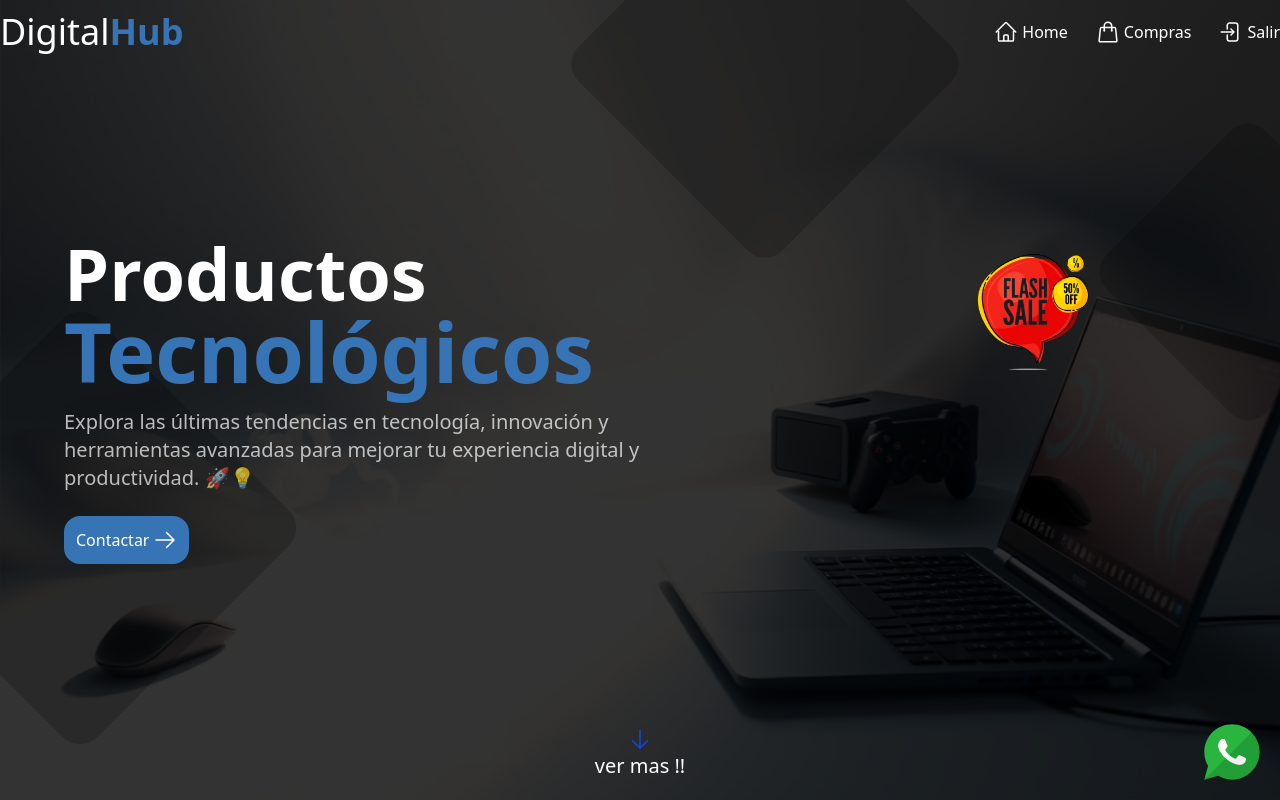
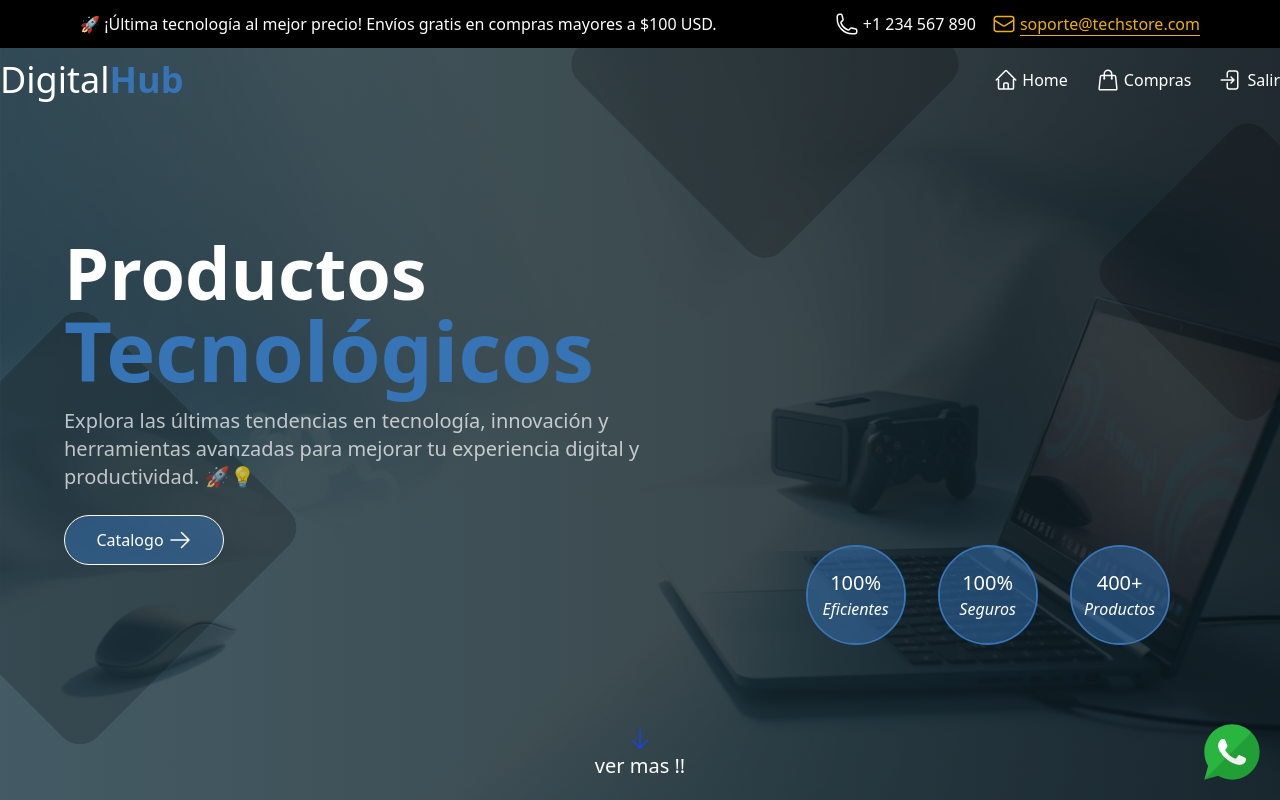
Before and after one commit to millerbermeo/e-commerce-front, a React (Vite) app: page / in a window 1280 px wide. Built offline with nearby package versions, Linux system fonts and the light colour scheme.

Commit message:
commit frontend home page

```diff
--- /dev/null
+++ b/src/features/home/components/Counter.tsx
@@ -0,0 +1,21 @@
+import React from 'react'
+
+interface propsCounter {
+    texto: string
+    porcentaje: string
+}
+
+const Counter: React.FC<propsCounter> = ({ texto, porcentaje = '90' }) => {
+    return (
+        <>
+            <div className='border-2 rounded-full border-[#3674B5]'>
+                <div className='w-24 h-24 rounded-full text-center bg-[#3674B5]/50 flex justify-center items-center flex-col'>
+                    <span className='text-xl'>{porcentaje}</span>
+                    <span className='italic'>{texto}</span>
+                </div>
+            </div>
+        </>
+    )
+}
+
+export default Counter
--- a/src/features/home/components/SliderHome.tsx
+++ b/src/features/home/components/SliderHome.tsx
@@ -1,54 +1,44 @@
 import React from 'react'
 import img1 from '../../../assets/img3.jpg'
-import sale from '../../../assets/sale.png'
 import ArrowRight from '../../../shared/icons/ArrowRight'
+import Counter from './Counter'
 
 const SliderHome: React.FC = () => {
+
+
+
     return (
         <div className="w-full h-screen relative">
             {/* Imagen de fondo */}
             <img src={img1} className="w-full h-full rotate-y-180 object-cover absolute top-0 left-0 z-10" alt="Imagen de fondo" />
 
             {/* Contenedor del contenido */}
-            <div className="absolute top-0  left-0 w-full h-full flex  items-center justify-between text-white z-20 bg-black/80 p-6 overflow-x-hidden">
+            <div className="absolute top-0 left-0 w-full h-full flex items-center justify-between text-white z-20 bg-black/60 p-6 overflow-x-hidden
+     before:absolute before:top-0 before:left-0 before:w-full before:h-full before:bg-gradient-to-r before:from-[#2C5364] before:via-[#203A43] before:to-[#0F2027] before:opacity-60 before:-z-10">
                 <div className='absolute -top-20 right-[29%] rounded-3xl rotate-45 flex justify-start items-end w-72 h-72 bg-black/20'>
                     <div className="-rotate-45 text-center flex flex-col items-center -translate-y-10 translate-x-8">
-                        {/* <h3 className="font-bold text-5xl tracking-wide text-white drop-shadow-lg">
-                            Productos
-                        </h3>
-                        <h4 className="text-3xl font-semibold text-yellow-400 mt-2 drop-shadow-lg">
-                            En oferta
-                        </h4>
-                        <p className="text-lg text-gray-200 mt-2 px-10">¡Nuevas promociones todos los días!</p> */}
+
                     </div>
 
                 </div>
                 <div className='container mx-auto flex justify-between px-10'>
                     <div className='absolute bottom-28 -left-20 rounded-3xl rotate-45 flex justify-start items-end w-80 h-80 bg-black/20'>
                         <div className="-rotate-45 text-center flex flex-col items-center -translate-y-10 translate-x-8">
-
                         </div>
-
                     </div>
                     <div className='flex flex-col items-start relative'>
-                        <h1 className="text-7xl  font-bold text-left">Productos <br /> <span className=' text-[83px] text-[#3674B5]'>Tecnológicos</span></h1>
-                        <p className="text-xl text-left mt-4 w-full opacity-70">Explora las últimas tendencias en tecnología, innovación y herramientas avanzadas para mejorar tu experiencia digital y productividad. 🚀💡</p>
-                        <button className="mt-6 bg-[#3674B5] cursor-pointer p-3 rounded-2xl hover:bg-blue-800 transition flex gap-x-1">Contactar <ArrowRight /></button>
+                        <h1 className="text-7xl 2xl:text-[120px] font-bold text-left">Productos <br /> <span className=' text-[83px] text-[#3674B5]'>Tecnológicos</span></h1>
+                        <p className="text-xl 2xl:text-2xl text-left mt-4 w-full opacity-70">Explora las últimas tendencias en tecnología, innovación y herramientas avanzadas para mejorar tu experiencia digital y productividad. 🚀💡</p>
+                        <button className="mt-6 bg-[#3674B5]/50 cursor-pointer p-3 rounded-full w-40  justify-center border-amber-50 border hover:bg-blue-800 transition flex gap-x-1">Catalogo <ArrowRight /></button>
                     </div>
 
-                    <div className='w-full flex justify-center items-start'>
-                        {/* <div className="flex flex-col ml-40 justify-center items-center text-center bg-blue-400/50 shadow-xl border-2 border-blue-500 rounded-full p-4 w-36 h-36">
+                    <div className='w-full flex justify-center items-end'>
 
-
-                           <img src={sale} alt="" />
-                        </div> */}
-
-                        <div className="flex flex-col ml-40 justify-center items-center text-center w-36 h-36">
-
-
-                           <img src={sale} alt="" />
+                        <div className='flex gap-8 translate-x-10 translate-y-20'>
+                            <Counter texto='Eficientes' porcentaje='100%' />
+                            <Counter texto='Seguros' porcentaje='100%' />
+                            <Counter texto='Productos' porcentaje='400+' />
                         </div>
-
 
                         <div className='absolute top-40 -right-20 rounded-3xl rotate-45 flex justify-start items-end w-56 h-56 bg-black/20'>
                             <div className="-rotate-45 text-center flex flex-col items-center -translate-y-10 translate-x-8">
--- a/src/shared/components/Navbar.tsx
+++ b/src/shared/components/Navbar.tsx
@@ -25,7 +25,7 @@ const Navbar: React.FC = () => {
     }, [])
 
     return (
-        <nav className={`flex items-center animation duration-500 transition-all w-full ${bgcolor ? 'bg-transparent' : 'bg-black/90'} z-50 fixed top-0 justify-between  h-[63px] text-white`}>
+        <nav className={`flex items-center animation duration-500 transition-all w-full ${bgcolor ? 'bg-transparent top-12' : 'bg-black/90 top-0'} z-50 fixed  justify-between  h-[63px] text-white`}>
             <div className='container mx-auto flex justify-between'>
                 {/* Logo o Título */}
                 <div className="flex items-center space-x-4">
--- /dev/null
+++ b/src/shared/components/TopBar.tsx
@@ -0,0 +1,29 @@
+import React from "react";
+import PhoneIcon from "../icons/PhoneIcon";
+import MailIcon from "../icons/MailIcon";
+
+
+const TopBar: React.FC = () => {
+    return (
+        <div className="w-full bg-black text-white  py-3 text-base px-20 flex items-center justify-between absolute z-30 top-0">
+            {/* Mensaje de promoción o novedades */}
+            <p className="flex-1">
+                🚀 ¡Última tecnología al mejor precio! Envíos gratis en compras mayores a $100 USD.
+            </p>
+
+            {/* Contacto */}
+            <div className="flex gap-4">
+                <div className="flex items-center gap-1">
+                    <PhoneIcon />
+                    <span>+1 234 567 890</span>
+                </div>
+                <div className="flex items-end gap-1 text-yellow-500 underline underline-offset-5">
+                    <MailIcon />
+                    <span>soporte@techstore.com</span>
+                </div>
+            </div>
+        </div>
+    );
+};
+
+export default TopBar;
--- /dev/null
+++ b/src/shared/icons/MailIcon.tsx
@@ -0,0 +1,12 @@
+import React from 'react'
+
+const MailIcon: React.FC = () => {
+    return (
+        <svg xmlns="http://www.w3.org/2000/svg" fill="none" viewBox="0 0 24 24" strokeWidth={1.5} stroke="currentColor" className="size-6">
+            <path strokeLinecap="round" strokeLinejoin="round" d="M21.75 6.75v10.5a2.25 2.25 0 0 1-2.25 2.25h-15a2.25 2.25 0 0 1-2.25-2.25V6.75m19.5 0A2.25 2.25 0 0 0 19.5 4.5h-15a2.25 2.25 0 0 0-2.25 2.25m19.5 0v.243a2.25 2.25 0 0 1-1.07 1.916l-7.5 4.615a2.25 2.25 0 0 1-2.36 0L3.32 8.91a2.25 2.25 0 0 1-1.07-1.916V6.75" />
+        </svg>
+
+    )
+}
+
+export default MailIcon
--- /dev/null
+++ b/src/shared/icons/PhoneIcon.tsx
@@ -0,0 +1,12 @@
+import React from 'react'
+
+const PhoneIcon: React.FC = () => {
+    return (
+        <svg xmlns="http://www.w3.org/2000/svg" fill="none" viewBox="0 0 24 24" strokeWidth={1.5} stroke="currentColor" className="size-6">
+            <path strokeLinecap="round" strokeLinejoin="round" d="M2.25 6.75c0 8.284 6.716 15 15 15h2.25a2.25 2.25 0 0 0 2.25-2.25v-1.372c0-.516-.351-.966-.852-1.091l-4.423-1.106c-.44-.11-.902.055-1.173.417l-.97 1.293c-.282.376-.769.542-1.21.38a12.035 12.035 0 0 1-7.143-7.143c-.162-.441.004-.928.38-1.21l1.293-.97c.363-.271.527-.734.417-1.173L6.963 3.102a1.125 1.125 0 0 0-1.091-.852H4.5A2.25 2.25 0 0 0 2.25 4.5v2.25Z" />
+        </svg>
+
+    )
+}
+
+export default PhoneIcon
--- a/src/shared/layouts/MainLayout.tsx
+++ b/src/shared/layouts/MainLayout.tsx
@@ -1,6 +1,7 @@
 import React, { ReactNode } from 'react'
 import Navbar from '../components/Navbar'
 import logoWhatsapp from '../../assets/whatsapp.svg'
+import TopBar from '../components/TopBar'
 
 type mainLayout = {
     children: ReactNode
@@ -9,6 +10,7 @@ type mainLayout = {
 const MainLayout: React.FC<mainLayout> = ({ children }) => {
     return (
         <>
+        <TopBar />
             <Navbar />
             {children}
 
```
Also changed, not shown: src/pages/Home.tsx (+98 -2 lines), src/assets/portatil1.jpg (added), src/assets/portatil2.png (added).
